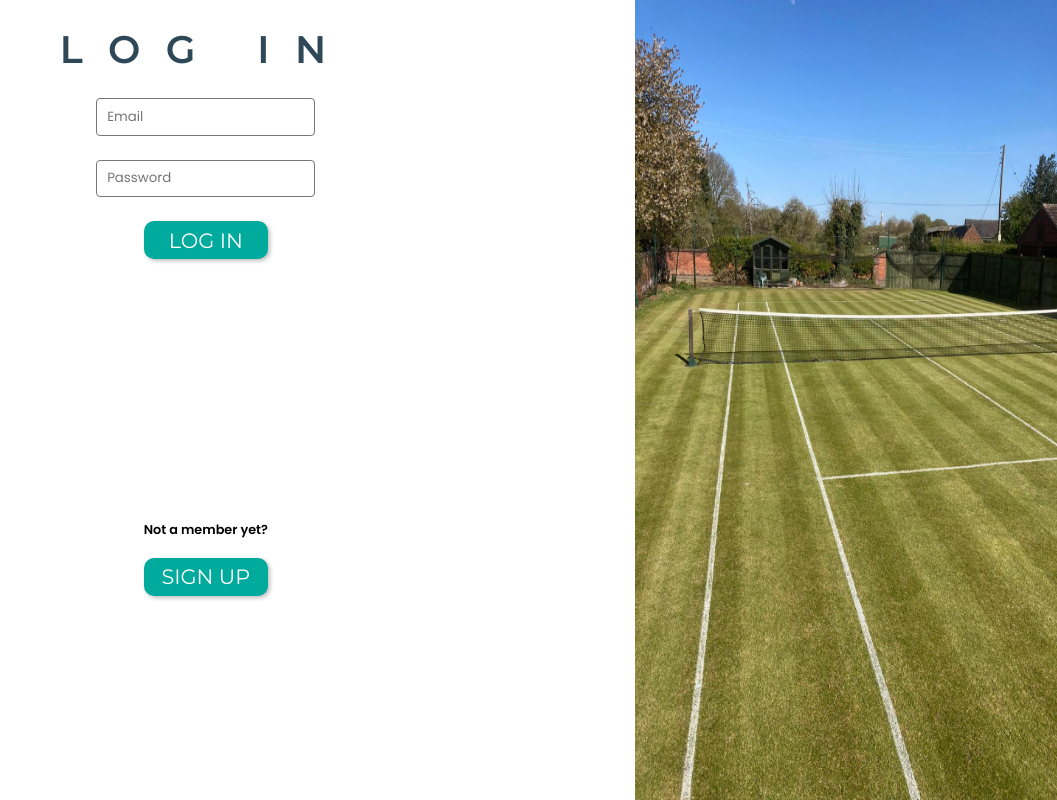
After one commit to professoralex13/gwltc-website-py, a Flask app: page /login in a window 1280 px wide. The commit adds this page. Shown: the whole page, without its empty margins (223-1280 px from the left). Run offline with Flask 2, Linux system fonts and the light colour scheme.

Commit message:
feat: login page + password matching

```diff
--- a/main.py
+++ b/main.py
@@ -12,5 +12,11 @@ def home():
 def signup():
     return render_template('signup.html')
 
+
+@app.route('/login')
+def login():
+    return render_template('login.html')
+
+
 if __name__ == '__main__':
     app.run(debug=True)
--- /dev/null
+++ b/static/styles/login.css
@@ -0,0 +1,15 @@
+body {
+    display: grid;
+    grid-template-columns: auto 33%;
+}
+
+#photo {
+    height: 100vh;
+    width: 100%;
+}
+
+form {
+    display: flex;
+    flex-direction: column;
+    align-items: center;
+}
--- a/static/styles/shared.css
+++ b/static/styles/shared.css
@@ -64,7 +64,7 @@ input[type=text], input[type=password], input[type=email], input[type=number], i
     border: #79747E 1px solid;
     padding-left: 10px;
     font-family: "Poppins", serif;
-    margin-bottom: 3.891891891vh;
+    margin-bottom: 1.9vw;
 }
 
 input[type=submit], input[type=button], button {
--- /dev/null
+++ b/templates/login.html
@@ -0,0 +1,23 @@
+<!DOCTYPE html>
+<html lang="en">
+<head>
+    <meta charset="UTF-8">
+    <meta http-equiv="X-UA-Compatible" content="IE=edge">
+    <meta name="viewport" content="width=device-width, initial-scale=1.0">
+    <link rel="stylesheet" href="{{ url_for('static', filename='styles/shared.css') }}">
+    <link rel="stylesheet" href="{{ url_for('static', filename='styles/login.css') }}">
+    <title>Log In</title>
+</head>
+<body>
+    <form>
+        <h1 style="color: #2F4858">LOG IN</h1>
+        <input type="text" placeholder="Email"/>
+        <input type="password" placeholder="Password"/>
+        <input type="submit" value="LOG IN">
+        <div style="height: 19vw"></div>
+        <span>Not a member yet?</span>
+        <a href="{{ url_for('signup') }}"><input type="button" value="SIGN UP"></a>
+    </form>
+    <img id="photo" src="{{ url_for('static', filename='images/Court.png')}}" alt="Tennis Court Long"/>
+</body>
+</html>
```
Also changed, not shown: static/scripts/signup.js (added, +15 -0 lines), templates/signup.html (+10 -8 lines), static/images/Court.png (added).
